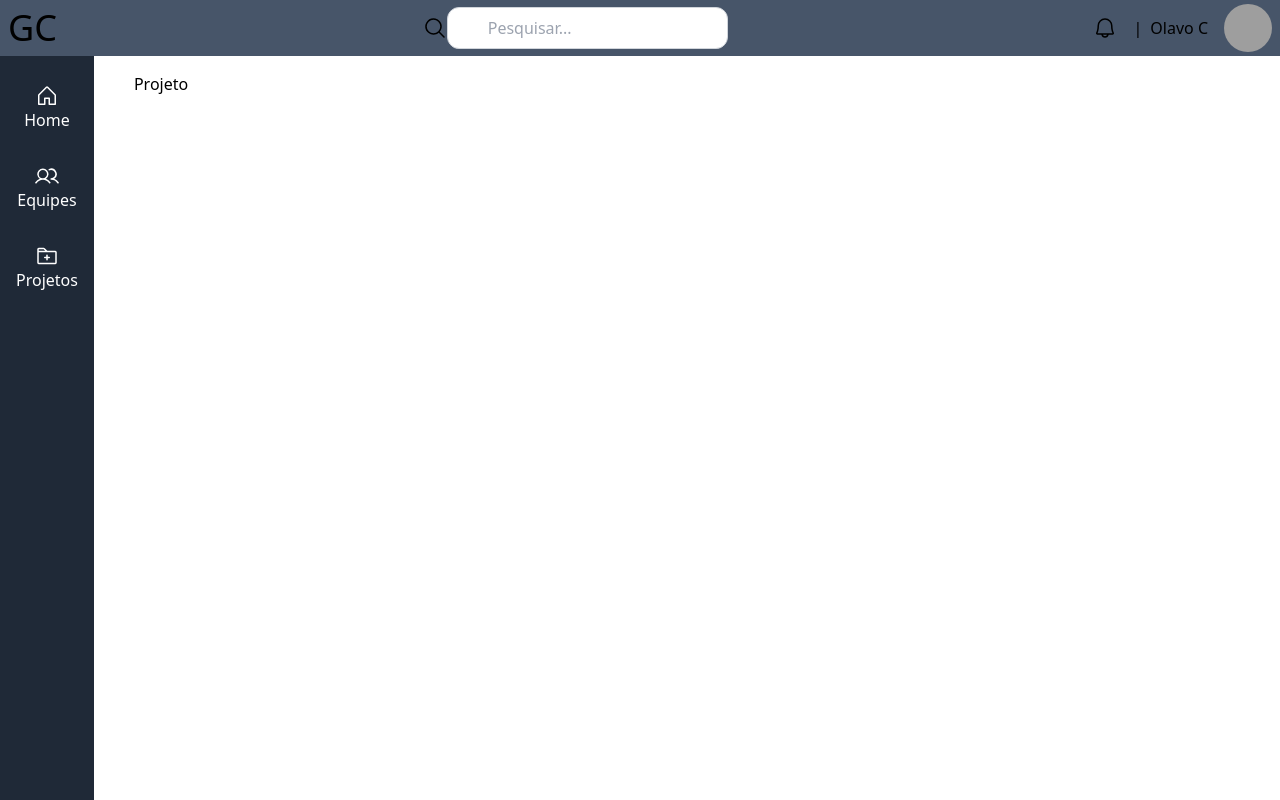
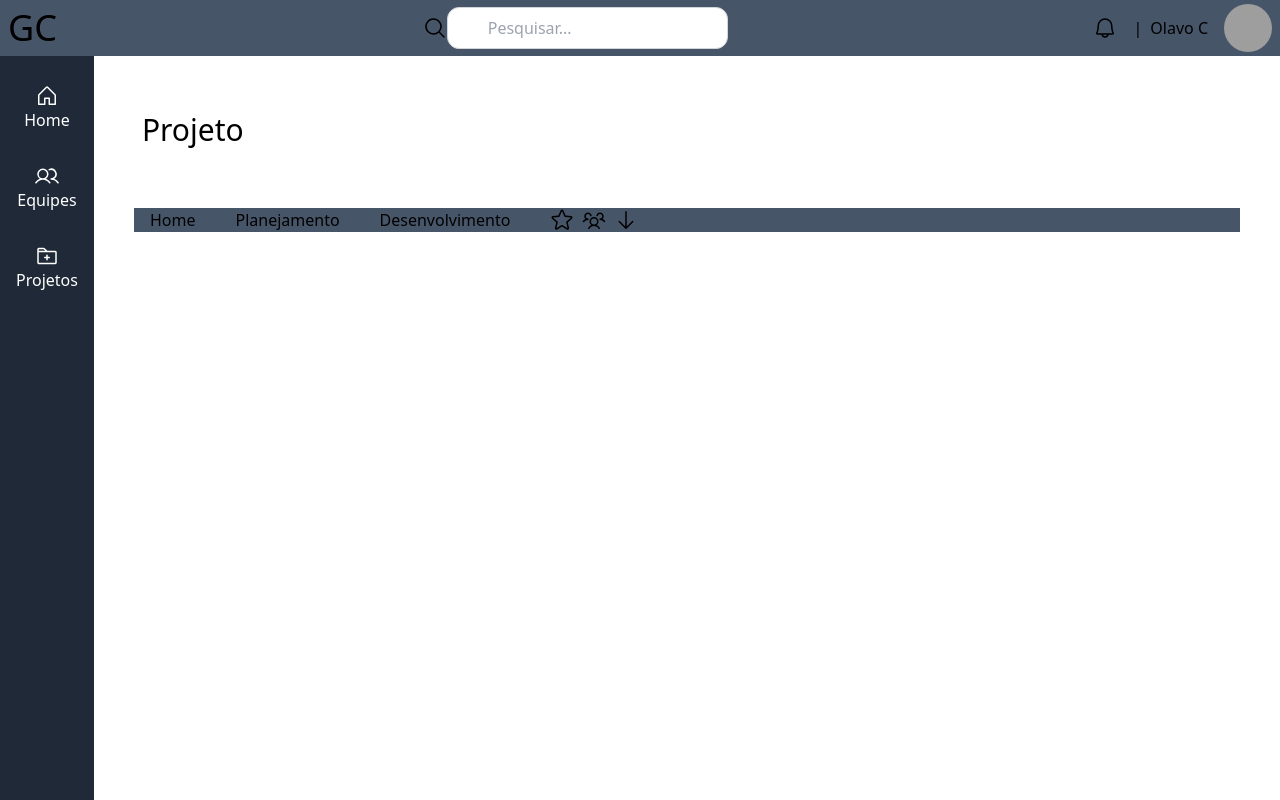
Before and after one commit to Olavo15/Gerenciamento_de_Tarefas, a React (Vite) app in the folder my-project/: page /projeto in a window 1280 px wide. Built offline with nearby package versions, Linux system fonts and the light colour scheme; grey boxes are pictures that could not be loaded.

Commit message:
Inicio da tela de projeto, com o nav para My Board, Planejamento, Desenvolvimento

```diff
--- a/my-project/src/pages/Projeto.tsx
+++ b/my-project/src/pages/Projeto.tsx
@@ -1,5 +1,40 @@
+import {Star, UsersThree, ArrowDown} from '@phosphor-icons/react';
 export default function Projeto() {
+
     return(
+        <>
+            <div className="flex justify-between px-2 py-10">
+                <h1 className="text-3xl">Projeto</h1>
+            </div>
 
+
+            <aside className=" bg-slate-600 ">
+                <nav className="flex text-base items-center justify-start px-4 gap-10 w-auto">
+                    <ul>
+                        <li>
+                          <label>Home</label>
+                        </li>
+                    </ul>
+
+                    <ul >
+                        <li>
+                          <label>Planejamento</label>
+                        </li>
+                    </ul>
+
+                    <ul >
+                        <li>
+                          <label>Desenvolvimento</label>
+                        </li>
+                    </ul>
+
+                    <div className='flex  gap-2'>
+                        <Star size={24} />
+                        <UsersThree size={24} />
+                        <ArrowDown size={24} />
+                    </div>
+                </nav>
+            </aside>
+        </>
     )
-};
+}
--- a/my-project/src/pages/Projetos.tsx
+++ b/my-project/src/pages/Projetos.tsx
@@ -53,7 +53,7 @@ const handleExit = () => {
     return (
         <>
             <div className="flex justify-between px-2 py-10">
-                <h1 className="text-3xl">Projeto</h1>
+                <h1 className="text-3xl">Projetos</h1>
                 <button type="submit" className="bg-slate-200 px-1 py-1 rounded-2xl text-sm flex items-center border border-black hover:bg-blue-600">
                     Adicionar projeto
                     <Plus size={24} className="ml-2" />
@@ -93,5 +93,5 @@ const handleExit = () => {
                 </div>
             </a>
         </>
-    );
+    )
 }
--- a/my-project/src/router.tsx
+++ b/my-project/src/router.tsx
@@ -25,7 +25,7 @@ export const Router = createBrowserRouter([
             },
             {
                 path:'/projeto',
-                element: <div>Projeto</div>
+                element: <Projeto/>
             }
 
         ]
```
